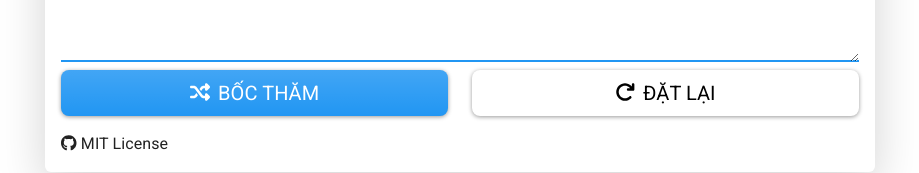
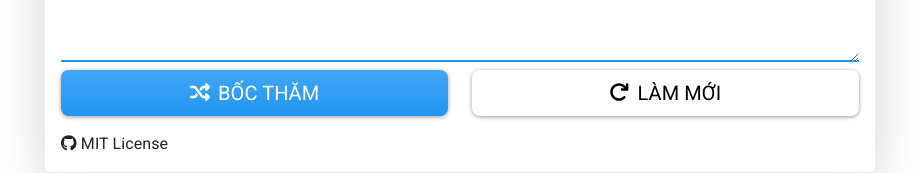
Before and after one commit to tungpham42/boctham, a React (Create React App) app: page / in a window 1280 px wide. Shown: the part 228-401 px from the top of the page, without its empty margins (180-1099 px from the left). Built offline with nearby package versions, Linux system fonts and the light colour scheme.

Commit message:
Update TopicPicker.js

```diff
--- a/src/components/TopicPicker.js
+++ b/src/components/TopicPicker.js
@@ -92,7 +92,7 @@ const TopicPicker = () => {
               onClick={resetForm}
             >
               <FontAwesomeIcon icon={faRedo} className="me-2" />
-              Đặt Lại
+              Làm Mới
             </Button>
           </Col>
         </Row>
```
